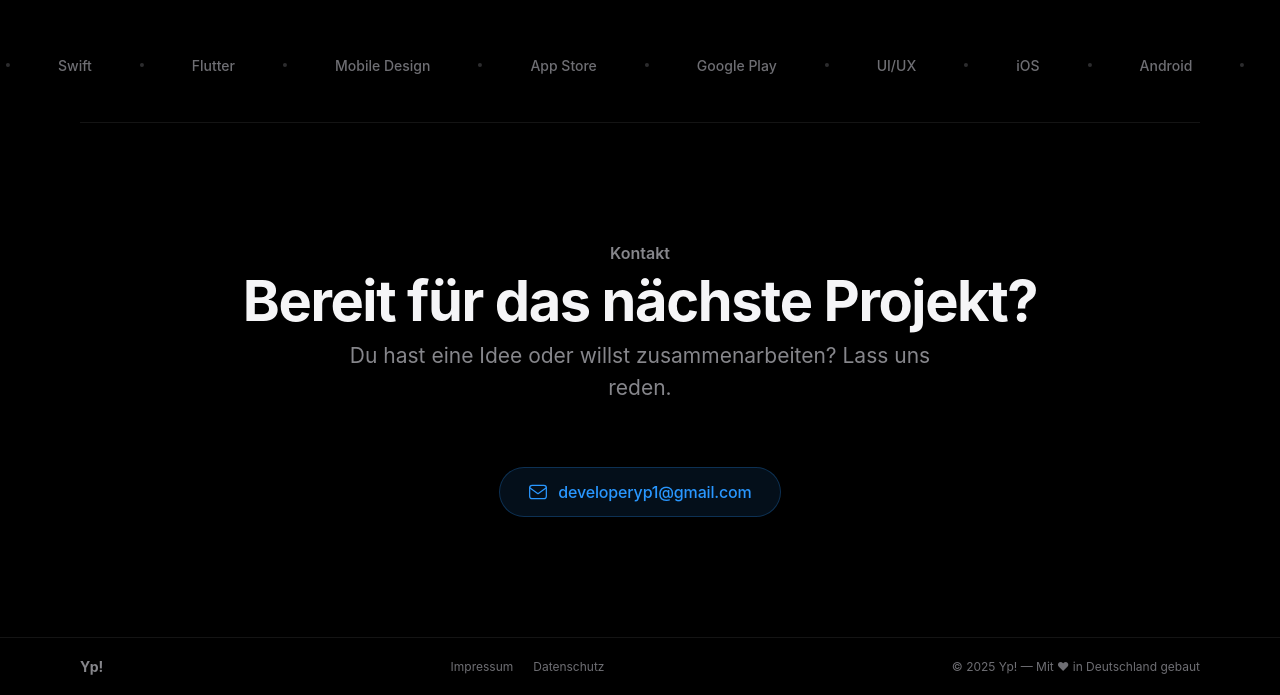
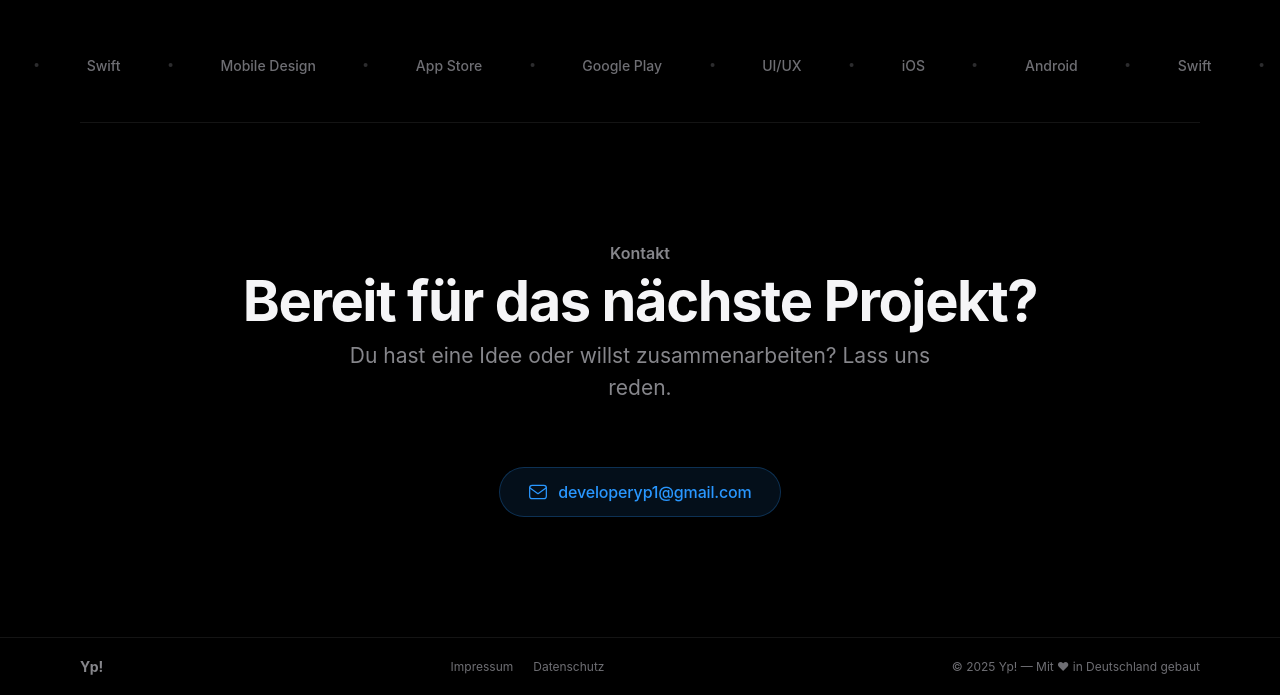
Before and after one commit to developeryp/YP, a plain HTML site: page index.html in a window 1280 px wide. Shown: the part 2578-3273 px from the top of the page. Drawn offline with Linux system fonts and the light colour scheme.

Commit message:
Update index.html

```diff
--- a/index.html
+++ b/index.html
@@ -742,8 +742,8 @@
 
 <div class="tech-strip">
   <div class="tech-track">
-    <span class="tech-item">iOS</span><span class="tech-item">Android</span><span class="tech-item">Swift</span><span class="tech-item">Flutter</span><span class="tech-item">Mobile Design</span><span class="tech-item">App Store</span><span class="tech-item">Google Play</span><span class="tech-item">UI/UX</span>
-    <span class="tech-item">iOS</span><span class="tech-item">Android</span><span class="tech-item">Swift</span><span class="tech-item">Flutter</span><span class="tech-item">Mobile Design</span><span class="tech-item">App Store</span><span class="tech-item">Google Play</span><span class="tech-item">UI/UX</span>
+    <span class="tech-item">iOS</span><span class="tech-item">Android</span><span class="tech-item">Swift</span><span class="tech-item">Mobile Design</span><span class="tech-item">App Store</span><span class="tech-item">Google Play</span><span class="tech-item">UI/UX</span>
+    <span class="tech-item">iOS</span><span class="tech-item">Android</span><span class="tech-item">Swift</span><span class="tech-item">Mobile Design</span><span class="tech-item">App Store</span><span class="tech-item">Google Play</span><span class="tech-item">UI/UX</span>
   </div>
 </div>
 
```
